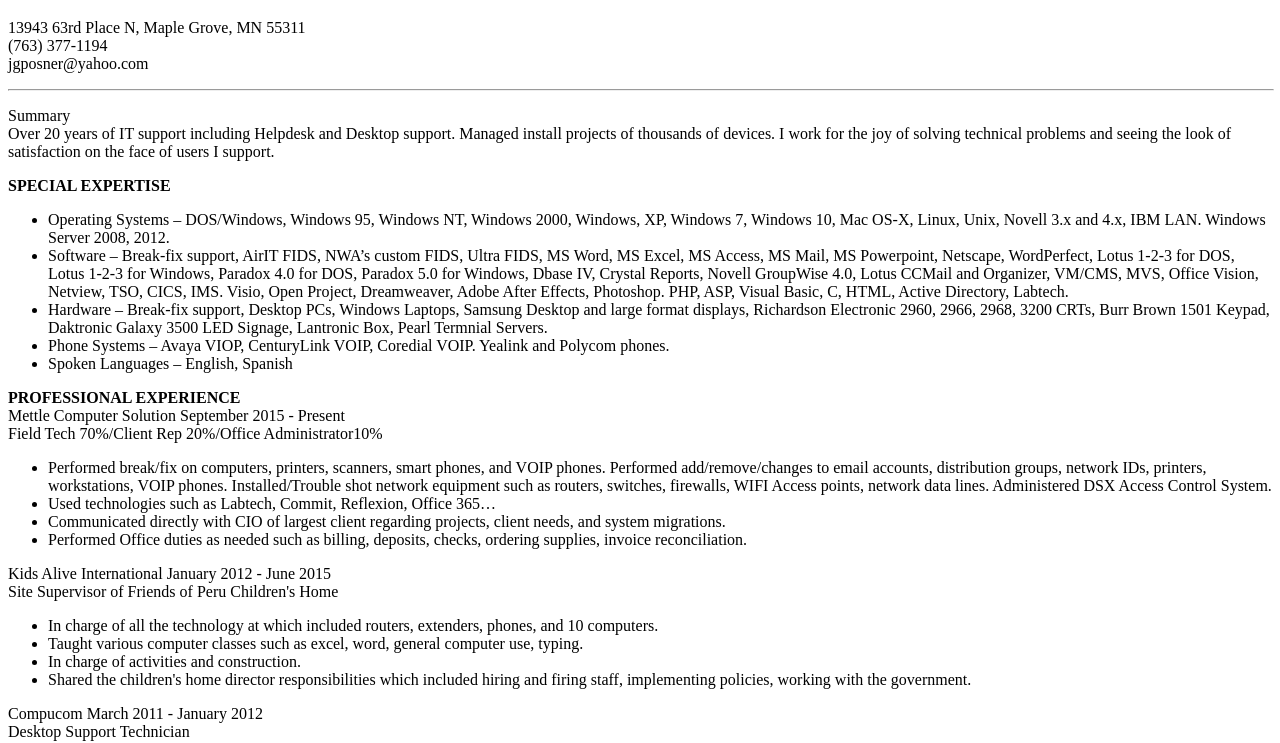
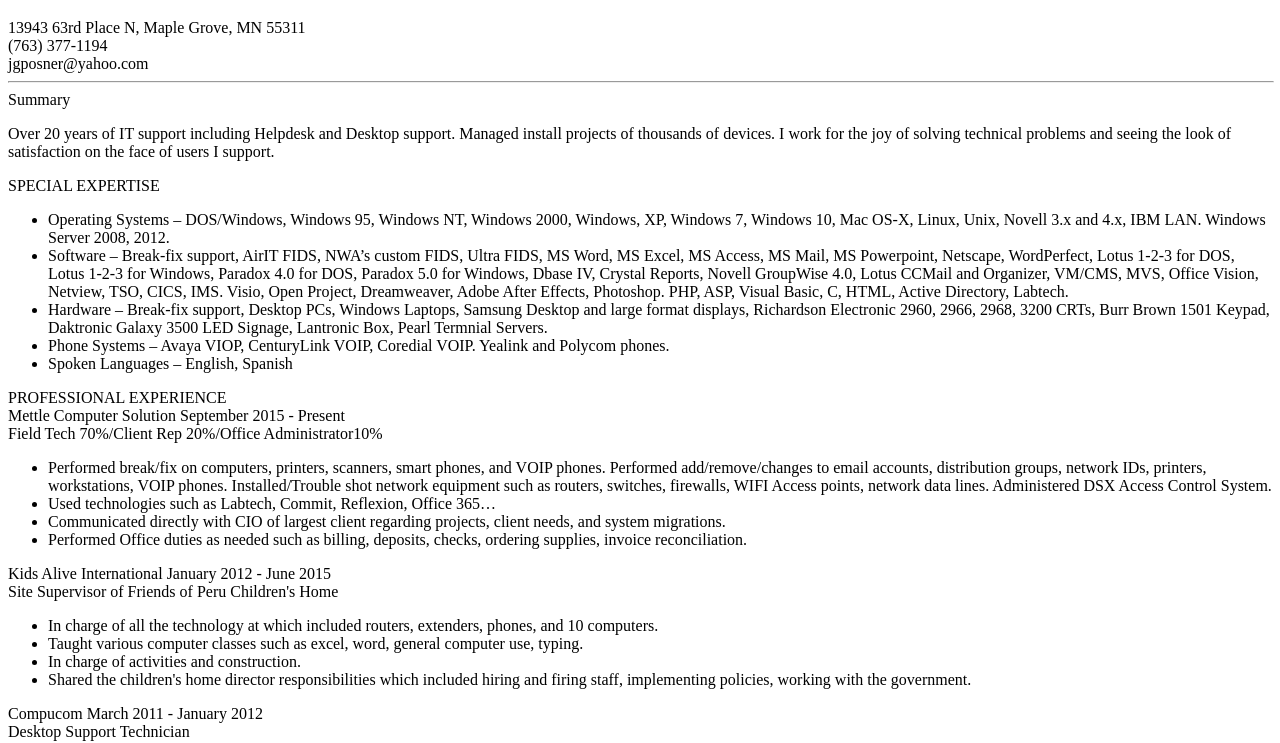
Before and after one commit to jgposner/jgposner.github.io, a plain HTML site: page index.html in a window 1280 px wide. Shown: the part 61-804 px from the top of the page. Drawn offline with Linux system fonts and the light colour scheme.

Commit message:
Update index.html

```diff
--- a/index.html
+++ b/index.html
@@ -8,18 +8,20 @@
   <body>
 
     <h1> Joel L Posner </h1>
-    <p> 13943 63rd Place N, Maple Grove, MN 55311 <br>
+    <p.normal> 13943 63rd Place N, Maple Grove, MN 55311 <br>
     (763) 377-1194 <br>
-    jgposner@yahoo.com </p>
+    jgposner@yahoo.com
+    </p.normal>
     <hr width="100%">
 
 
-    <p>Summary <br>
+    <p.thick>Summary <br> </p.thick>
+    <p>
       Over 20 years of IT support including Helpdesk and Desktop support. Managed install projects of thousands of devices.
       I work for the joy of solving technical problems and seeing the look of satisfaction on the face of users I support.
     </p>
 
-    <p><b>SPECIAL EXPERTISE</b> <br>
+    <p.thick>SPECIAL EXPERTISE <br> <p.thick>
       <ul>
         <li>Operating Systems – DOS/Windows, Windows 95, Windows NT, Windows 2000, Windows, XP, Windows 7, Windows 10, Mac OS-X, Linux, Unix, Novell 3.x and 4.x, IBM LAN. Windows Server 2008, 2012. </li>
         <li>Software – Break-fix support, AirIT FIDS, NWA’s custom FIDS, Ultra FIDS, MS Word, MS Excel, MS Access, MS Mail, MS Powerpoint, Netscape, WordPerfect, Lotus 1-2-3 for DOS, Lotus 1-2-3 for Windows, Paradox 4.0 for DOS, Paradox 5.0 for Windows, Dbase IV, Crystal Reports, Novell GroupWise 4.0, Lotus CCMail and Organizer, VM/CMS, MVS, Office Vision, Netview, TSO, CICS, IMS. Visio, Open Project, Dreamweaver, Adobe After Effects, Photoshop. PHP, ASP, Visual Basic, C, HTML, Active Directory, Labtech. </li>
@@ -27,18 +29,16 @@
         <li>Phone Systems – Avaya VIOP, CenturyLink VOIP, Coredial VOIP. Yealink and Polycom phones. </li>
         <li>Spoken Languages – English, Spanish </li>
     </ul>
-    </p>
 
-    <p><b>PROFESSIONAL EXPERIENCE</b> <br>
+    <p.thick>PROFESSIONAL EXPERIENCE <br>
       Mettle Computer Solution         September 2015 - Present <br>
-      Field Tech 70%/Client Rep 20%/Office Administrator10%
+      Field Tech 70%/Client Rep 20%/Office Administrator10% </p.thick>
       <ul>
         <li>Performed break/fix on computers, printers, scanners, smart phones, and VOIP phones. Performed add/remove/changes to email accounts, distribution groups, network IDs, printers, workstations, VOIP phones. Installed/Trouble shot network equipment such as routers, switches, firewalls, WIFI Access points, network data lines. Administered DSX Access Control System.</li>
         <li>Used technologies such as Labtech, Commit, Reflexion, Office 365… </li>
         <li>Communicated directly with CIO of largest client regarding projects, client needs, and system migrations.</li>
         <li>Performed Office duties as needed such as billing, deposits, checks, ordering supplies, invoice reconciliation.</li>
     </ul>
-    </p>
 
       Kids Alive International					January 2012 - June 2015 <br>
       Site Supervisor of Friends of Peru Children's Home
```
